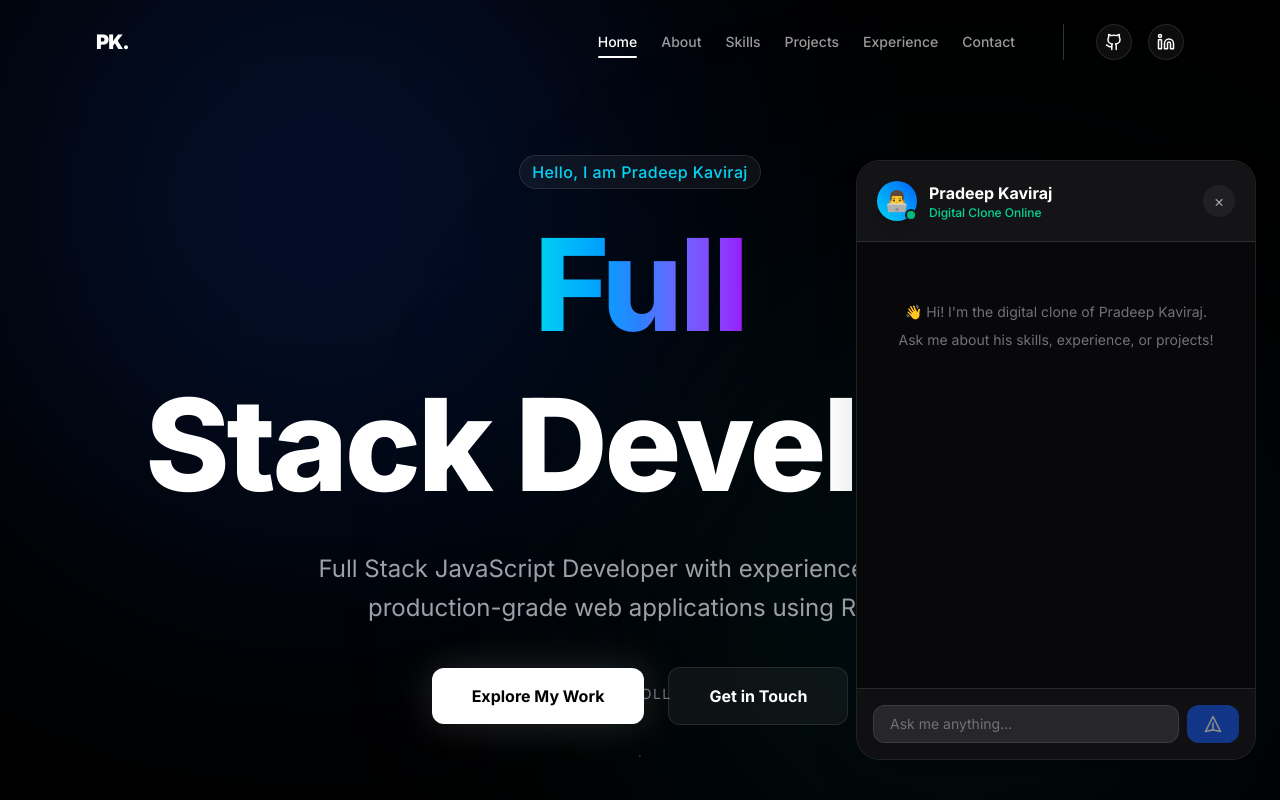
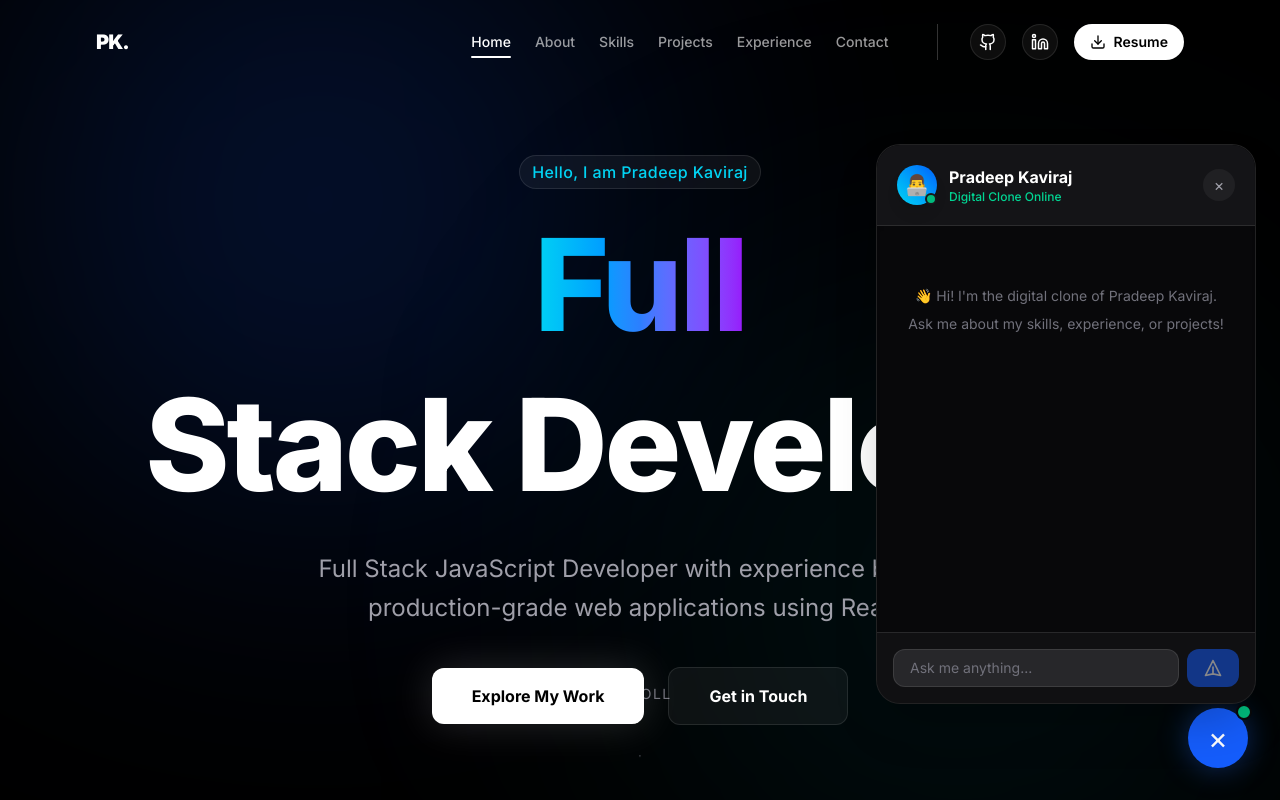
Before and after one commit to PradeepKaviraj/pradeep-portfolio, a Next.js app: page / in a window 1280 px wide. Both pictures are taken after a click on the button "Open chat". Shown: the top 800 px of the page. Built offline with nearby package versions, Linux system fonts and the light colour scheme.

Commit message:
upadte ai chat bot

```diff
--- a/src/components/ai/AIChat.tsx
+++ b/src/components/ai/AIChat.tsx
@@ -5,16 +5,53 @@ import { useChat } from '@/hooks/useChat';
 import { resumeData } from '@/data/resumeData';
 import { motion, AnimatePresence } from 'framer-motion';
 
+const BUTTON_SIZE = 60;
+const EDGE_PADDING = 24;
+const DEFAULT_CHAT_WIDTH = 380;
+const DEFAULT_CHAT_HEIGHT = 560;
+
 const AIChat = () => {
   const [isOpen, setIsOpen] = useState(false);
   const [input, setInput] = useState('');
   const { messages, sendMessage, isLoading } = useChat();
   const messagesEndRef = useRef<HTMLDivElement>(null);
+  const panelRef = useRef<HTMLDivElement>(null);
 
-  // Auto-scroll to bottom of chat
+  // Mounted & Window size
+  const [mounted, setMounted] = useState(false);
+  const [windowSize, setWindowSize] = useState({ width: 1200, height: 800 });
+
+  useEffect(() => {
+    setMounted(true);
+    setWindowSize({ width: window.innerWidth, height: window.innerHeight });
+
+    const handleResize = () => {
+      setWindowSize({ width: window.innerWidth, height: window.innerHeight });
+    };
+    window.addEventListener('resize', handleResize);
+    return () => window.removeEventListener('resize', handleResize);
+  }, []);
+
+  const { width: innerWidth, height: innerHeight } = windowSize;
+  const CHAT_WIDTH = Math.min(DEFAULT_CHAT_WIDTH, innerWidth - (EDGE_PADDING * 2));
+  const CHAT_HEIGHT = Math.min(DEFAULT_CHAT_HEIGHT, innerHeight - 120);
+
+  // Auto scroll
   useEffect(() => {
     messagesEndRef.current?.scrollIntoView({ behavior: 'smooth' });
   }, [messages, isLoading]);
+
+  // Click outside to close
+  useEffect(() => {
+    if (!isOpen) return;
+    const handleClickOutside = (e: PointerEvent) => {
+      if (panelRef.current && !panelRef.current.contains(e.target as Node)) {
+        setIsOpen(false);
+      }
+    };
+    document.addEventListener('pointerdown', handleClickOutside);
+    return () => document.removeEventListener('pointerdown', handleClickOutside);
+  }, [isOpen]);
 
   const handleSubmit = (e: React.FormEvent) => {
     e.preventDefault();
@@ -23,22 +60,37 @@ const AIChat = () => {
     setInput('');
   };
 
+  if (!mounted) return null;
+
   return (
-    <div className="fixed bottom-6 right-6 z-50">
+    <div className="fixed inset-0 pointer-events-none z-[100] overflow-hidden">
+      {/* Chat Panel */}
       <AnimatePresence>
         {isOpen && (
           <motion.div
-            initial={{ opacity: 0, y: 20, scale: 0.95 }}
-            animate={{ opacity: 1, y: 0, scale: 1 }}
-            exit={{ opacity: 0, y: 20, scale: 0.95 }}
-            transition={{ duration: 0.2 }}
-            className="w-[350px] sm:w-[400px] h-[550px] sm:h-[600px] bg-zinc-950 border border-white/10 rounded-2xl sm:rounded-3xl shadow-2xl flex flex-col overflow-hidden mb-4"
+            ref={panelRef}
+            initial={{ opacity: 0, scale: 0.8, y: 20, transformOrigin: 'bottom right' }}
+            animate={{ opacity: 1, scale: 1, y: 0 }}
+            exit={{ opacity: 0, scale: 0.8, y: 20 }}
+            transition={{ type: "spring", damping: 25, stiffness: 350 }}
+            style={{
+              position: 'fixed',
+              bottom: EDGE_PADDING + BUTTON_SIZE + 12,
+              right: EDGE_PADDING,
+              width: CHAT_WIDTH,
+              height: CHAT_HEIGHT,
+              zIndex: 100,
+              pointerEvents: 'auto',
+            }}
+            className="bg-zinc-950 border border-white/10 rounded-2xl sm:rounded-3xl shadow-2xl flex flex-col overflow-hidden"
           >
-            {/* Chat Header */}
+            {/* Header */}
             <div className="p-4 sm:p-5 border-b border-white/10 flex justify-between items-center bg-zinc-900/80 backdrop-blur-md shrink-0">
               <div className="flex items-center gap-3">
                 <div className="relative">
-                  <div className="w-10 h-10 rounded-full bg-gradient-to-tr from-cyan-400 to-blue-600 flex items-center justify-center text-xl shadow-lg">👨‍💻</div>
+                  <div className="w-10 h-10 rounded-full bg-gradient-to-tr from-cyan-400 to-blue-600 flex items-center justify-center text-xl shadow-lg">
+                    👨‍💻
+                  </div>
                   <div className="absolute bottom-0 right-0 w-3 h-3 bg-emerald-500 border-2 border-zinc-900 rounded-full" />
                 </div>
                 <div>
@@ -47,7 +99,7 @@ const AIChat = () => {
                 </div>
               </div>
               <button
-                onClick={() => setIsOpen(false)}
+                onClick={(e) => { e.stopPropagation(); setIsOpen(false); }}
                 className="w-8 h-8 flex items-center justify-center rounded-full bg-white/5 hover:bg-white/10 text-zinc-400 hover:text-white transition-colors"
                 aria-label="Close chat"
               >
@@ -55,12 +107,15 @@ const AIChat = () => {
               </button>
             </div>
 
-            {/* Messages Area */}
-            <div className="flex-1 p-4 sm:p-5 overflow-y-auto space-y-4 bg-zinc-950/50 scroll-smooth">
+            {/* Messages */}
+            <div
+              data-lenis-prevent
+              className="flex-1 p-4 sm:p-5 overflow-y-auto space-y-4 bg-zinc-950/50 scroll-smooth shadow-inner"
+            >
               {messages.length === 0 && (
                 <div className="text-center text-zinc-500 mt-10 text-sm">
                   <p className="mb-2">👋 Hi! I&apos;m the digital clone of {resumeData.personalInfo.name}.</p>
-                  <p>Ask me about his skills, experience, or projects!</p>
+                  <p>Ask me about my skills, experience, or projects!</p>
                 </div>
               )}
 
@@ -71,36 +126,38 @@ const AIChat = () => {
                   key={idx}
                   className={`flex ${msg.role === 'user' ? 'justify-end' : 'justify-start'}`}
                 >
-                  <div className={`p-3 sm:p-4 text-sm sm:text-base max-w-[85%] leading-relaxed ${
-                    msg.role === 'user'
-                      ? 'bg-blue-600 text-white rounded-2xl rounded-tr-sm'
-                      : 'bg-zinc-800 text-zinc-200 rounded-2xl rounded-tl-sm border border-white/5'
-                  }`}>
+                  <div className={`p-3 sm:p-4 text-sm sm:text-base max-w-[85%] leading-relaxed ${msg.role === 'user'
+                    ? 'bg-blue-600 text-white rounded-2xl rounded-tr-sm'
+                    : 'bg-zinc-800 text-zinc-200 rounded-2xl rounded-tl-sm border border-white/5'
+                    }`}>
                     {msg.content}
                   </div>
                 </motion.div>
               ))}
 
-              {/* Loading Indicator */}
               {isLoading && (
-                <motion.div
-                  initial={{ opacity: 0 }}
-                  animate={{ opacity: 1 }}
-                  className="flex justify-start"
-                >
+                <motion.div initial={{ opacity: 0 }} animate={{ opacity: 1 }} className="flex justify-start">
                   <div className="p-4 bg-zinc-800 rounded-2xl rounded-tl-sm border border-white/5 flex gap-1.5 items-center">
-                    <motion.div className="w-2 h-2 rounded-full bg-zinc-500" animate={{ y: [0, -5, 0] }} transition={{ duration: 0.6, repeat: Infinity, delay: 0 }} />
-                    <motion.div className="w-2 h-2 rounded-full bg-zinc-500" animate={{ y: [0, -5, 0] }} transition={{ duration: 0.6, repeat: Infinity, delay: 0.2 }} />
-                    <motion.div className="w-2 h-2 rounded-full bg-zinc-500" animate={{ y: [0, -5, 0] }} transition={{ duration: 0.6, repeat: Infinity, delay: 0.4 }} />
+                    {[0, 0.2, 0.4].map((delay, i) => (
+                      <motion.div
+                        key={i}
+                        className="w-2 h-2 rounded-full bg-zinc-500"
+                        animate={{ y: [0, -5, 0] }}
+                        transition={{ duration: 0.6, repeat: Infinity, delay }}
+                      />
+                    ))}
                   </div>
                 </motion.div>
               )}
               <div ref={messagesEndRef} />
             </div>
 
-            {/* Input Form */}
+            {/* Input */}
             <div className="p-4 border-t border-white/10 bg-zinc-900/50 shrink-0">
-              <form onSubmit={handleSubmit} className="flex gap-2">
+              <form
+                onSubmit={handleSubmit}
+                className="flex gap-2"
+              >
                 <input
                   type="text"
                   value={input}
@@ -112,7 +169,7 @@ const AIChat = () => {
                 <button
                   type="submit"
                   disabled={isLoading || !input.trim()}
-                  className="bg-blue-600 px-4 py-2 rounded-xl text-white font-bold hover:bg-blue-500 transition-colors disabled:opacity-50 disabled:cursor-not-allowed flex items-center justify-center"
+                  className="bg-blue-600 px-4 py-2 rounded-xl text-white font-bold hover:bg-blue-500 transition-colors disabled:opacity-50 disabled:cursor-not-allowed flex items-center justify-center h-10 w-10 sm:h-auto sm:w-auto"
                   aria-label="Send message"
                 >
                   <svg className="w-5 h-5" fill="none" viewBox="0 0 24 24" stroke="currentColor">
@@ -125,24 +182,29 @@ const AIChat = () => {
         )}
       </AnimatePresence>
 
-      {/* Floating Toggle Button */}
-      {!isOpen && (
+      {/* Floating Button */}
+      <div className="fixed bottom-6 right-6 sm:bottom-8 sm:right-8 pointer-events-auto">
         <motion.button
-          initial={{ scale: 0 }}
-          animate={{ scale: 1 }}
-          whileHover={{ scale: 1.1 }}
+          onClick={() => setIsOpen(!isOpen)}
+          whileHover={{ scale: 1.15 }}
           whileTap={{ scale: 0.9 }}
-          onClick={() => setIsOpen(true)}
-          className="w-14 h-14 sm:w-16 sm:h-16 rounded-full bg-blue-600 flex items-center justify-center text-2xl sm:text-3xl shadow-[0_0_30px_rgba(37,99,235,0.4)] relative group"
-          aria-label="Open AI Assistant"
+          transition={{ type: 'spring', stiffness: 400, damping: 20 }}
+          className="w-[60px] h-[60px] rounded-full bg-blue-600 flex items-center justify-center text-3xl shadow-[0_0_30px_rgba(37,99,235,0.4)] relative select-none group"
+          aria-label={isOpen ? "Close chat" : "Open chat"}
         >
           <span className="absolute -top-1 -right-1 flex h-4 w-4">
-            <span className="animate-ping absolute inline-flex h-full w-full rounded-full bg-emerald-400 opacity-75"></span>
-            <span className="relative inline-flex rounded-full h-4 w-4 bg-emerald-500 border-2 border-zinc-950"></span>
+            <span className="animate-ping absolute inline-flex h-full w-full rounded-full bg-emerald-400 opacity-75" />
+            <span className="relative inline-flex rounded-full h-4 w-4 bg-emerald-500 border-2 border-zinc-950 group-hover:bg-emerald-300 transition-colors" />
           </span>
-          💬
+          <AnimatePresence mode="wait">
+            {isOpen ? (
+              <motion.span key="close" initial={{ opacity: 0, rotate: -90 }} animate={{ opacity: 1, rotate: 0 }} exit={{ opacity: 0, rotate: 90 }}>×</motion.span>
+            ) : (
+              <motion.span key="open" initial={{ opacity: 0, rotate: 90 }} animate={{ opacity: 1, rotate: 0 }} exit={{ opacity: 0, rotate: -90 }}>💬</motion.span>
+            )}
+          </AnimatePresence>
         </motion.button>
-      )}
+      </div>
     </div>
   );
 };
--- a/src/components/ui/Navbar.tsx
+++ b/src/components/ui/Navbar.tsx
@@ -2,7 +2,7 @@
 
 import { useEffect, useState } from "react";
 import { motion, AnimatePresence } from "framer-motion";
-import { Github, Linkedin, Menu, X } from "lucide-react";
+import { Github, Linkedin, Menu, X, Download } from "lucide-react";
 import { resumeData } from "@/data/resumeData";
 
 const navLinks = [
@@ -117,6 +117,17 @@ export default function Navbar() {
               >
                 <Linkedin size={18} />
               </a>
+              <a
+                href={resumeData.personalInfo.links.resume}
+                download="Pradeep_Kaviraj_Resume.pdf"
+                target="_blank"
+                rel="noreferrer"
+                className="flex items-center gap-2 px-4 py-2 rounded-full bg-white text-black text-sm font-semibold hover:bg-white/80 transition-colors"
+                aria-label="Download Resume"
+              >
+                <Download size={16} />
+                <span>Resume</span>
+              </a>
             </div>
           </div>
 
@@ -173,6 +184,16 @@ export default function Navbar() {
                 <Linkedin size={24} />
                 <span>LinkedIn</span>
               </a>
+              <a
+                href={resumeData.personalInfo.links.resume}
+                download="Pradeep_Kaviraj_Resume.pdf"
+                target="_blank"
+                rel="noreferrer"
+                className="flex items-center gap-3 text-white/80 hover:text-white"
+              >
+                <Download size={24} />
+                <span>Resume</span>
+              </a>
             </div>
           </motion.div>
         )}
--- a/src/data/resumeData.ts
+++ b/src/data/resumeData.ts
@@ -10,7 +10,8 @@ export const resumeData: ResumeData = {
     links: {
       linkedin: "https://linkedin.com/in/pradeep-kaviraj-283259324",
       github: "https://github.com/PradeepKaviraj",
-      portfolio: "https://pradeep-portfolio-lovat-chi.vercel.app"
+      portfolio: "https://pradeep-portfolio-lovat-chi.vercel.app",
+      resume: "/Pradeep_Kaviraj_Resume.pdf"
     }
   },
 
--- a/src/types/index.ts
+++ b/src/types/index.ts
@@ -2,6 +2,7 @@ export interface PersonalLinks {
   linkedin: string;
   github: string;
   portfolio: string;
+  resume?: string;
 }
 
 export interface PersonalInfo {
```
Also changed, not shown: src/components/sections/Contact.tsx (+11 -8 lines), 1 other file (tests, documents, lock files or other folders).
